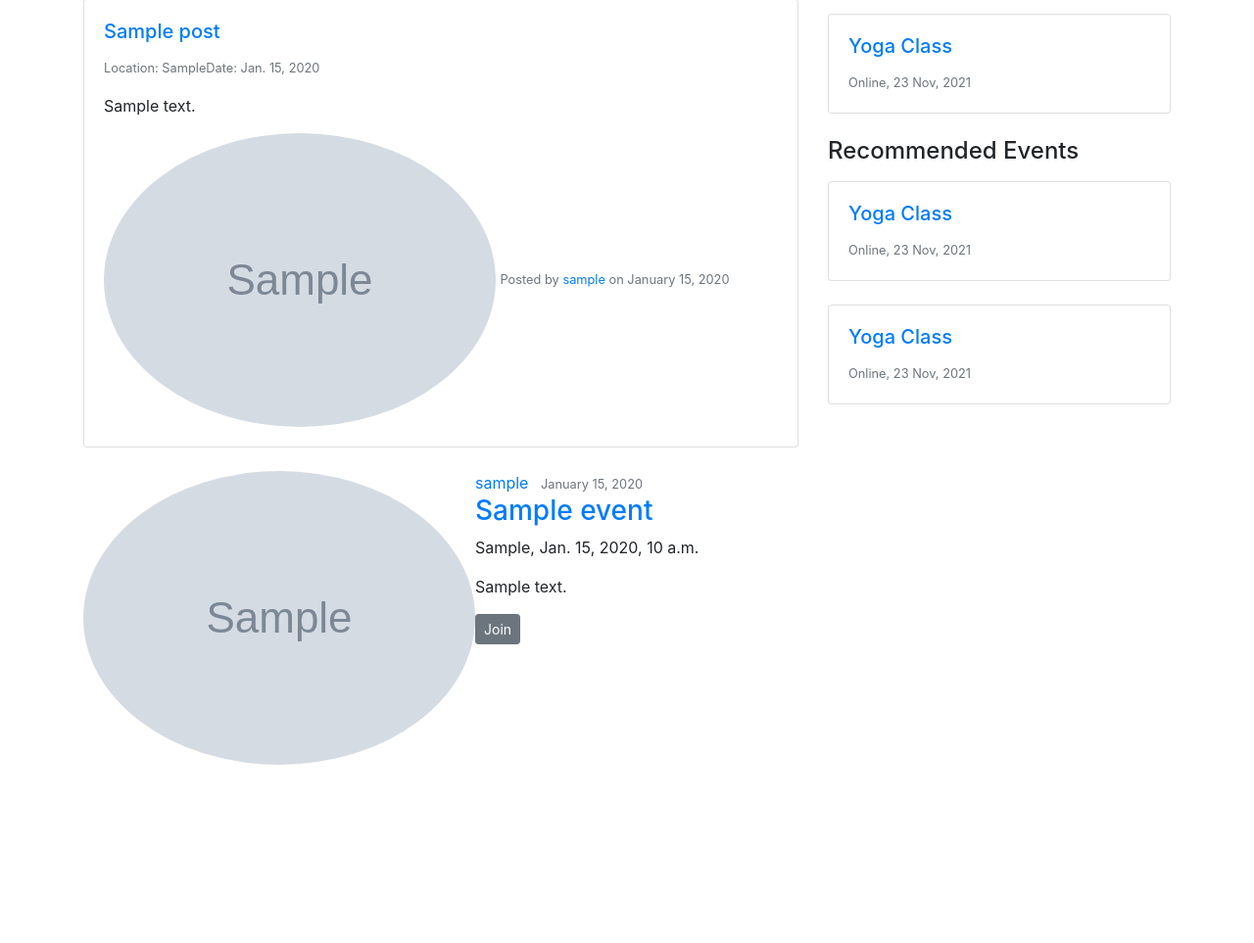
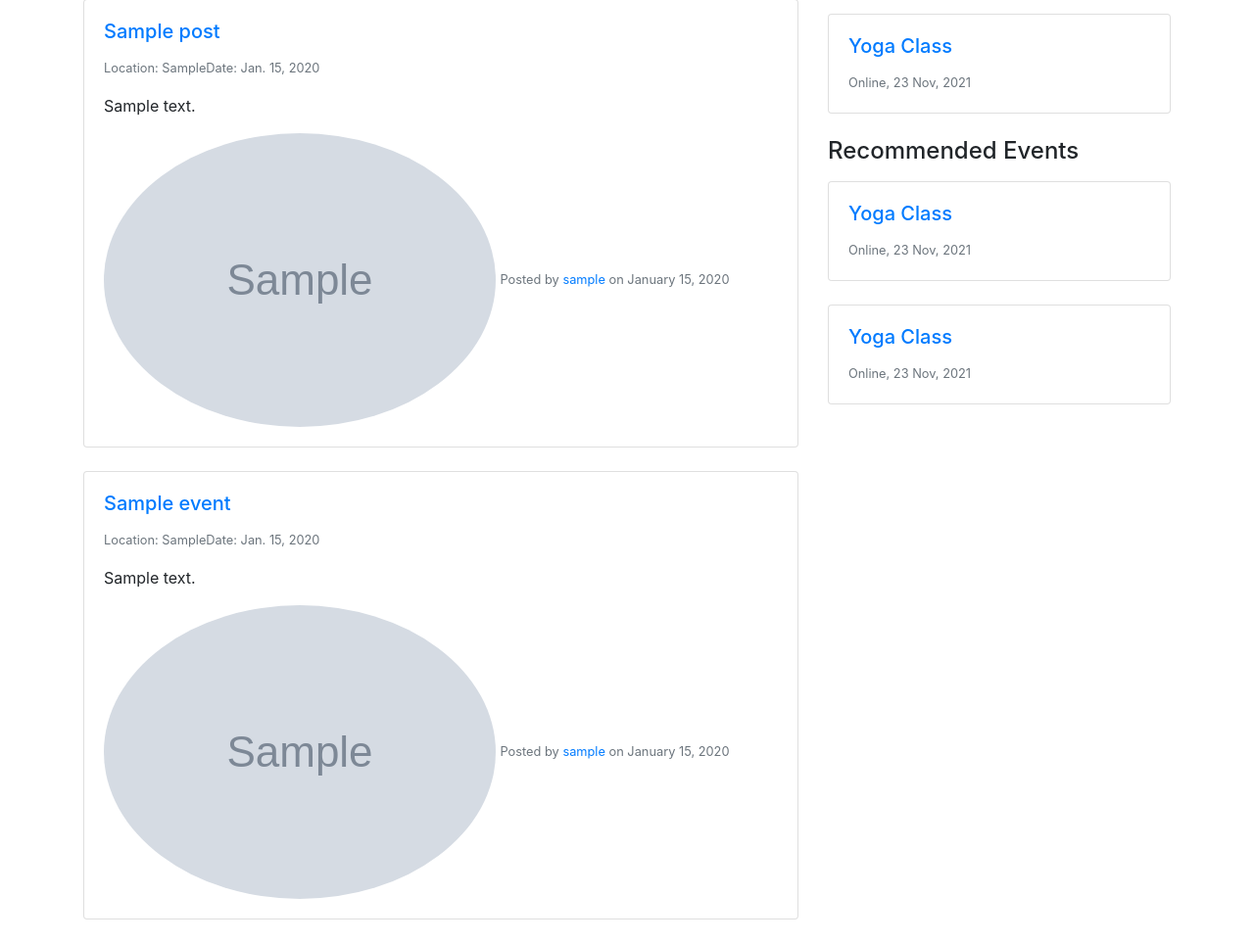
Before and after one commit to ezgisendil/SWE573-WebDevelopmentProject, a Django app: page / in a window 1280 px wide. Shown: the part 483-1446 px from the top of the page at 98% size. Before the commit the page ends 1264 px from the top, so only its background shows below. Run offline with Django 3.2, Linux system fonts and the light colour scheme; tables that the repository leaves empty hold one stand-in row (values such as "Sample post"); grey boxes marked "Sample" are stand-in pictures; some libraries are stand-ins or nearby versions.

Commit message:
event model and card modified

```diff
--- a/service/models.py
+++ b/service/models.py
@@ -97,7 +97,7 @@ class Event(models.Model):
     title = models.CharField(max_length=100, verbose_name='title')
     content = models.TextField(verbose_name='content')
     location = models.CharField(max_length=100, verbose_name='location')
-    date = models.DateTimeField(default='20/12/2021')
+    date = models.DateField(default='20/12/2021')
     date_posted = models.DateTimeField(default=timezone.now)
     author = models.ForeignKey(User, on_delete=models.CASCADE)
     image = models.ImageField(default='defaultpost.jpg', upload_to='post_pics')
@@ -108,7 +108,7 @@ class Event(models.Model):
 
     def get_absolute_url(self):
         #redirect to its own detail page after being created
-        return reverse('post-detail', kwargs={'pk':self.pk})
+        return reverse('event-detail', kwargs={'pk':self.pk})
 
 class Message(models.Model):
     sender = models.ForeignKey(User, on_delete=models.CASCADE, related_name="sent_messages")
--- a/service/templates/service/home.html
+++ b/service/templates/service/home.html
@@ -63,22 +63,37 @@
 
 
 {% for event in events %}
-  <article class="media content-section">
+<div class="card-deck">
+  <div class="card">
+<!--     <img class="card-img-top" src="{{ post.image.url }}" alt="image"> -->
+    <div class="card-body">
+      <h5 class="card-title"><a class="article-title" href="{% url 'event-detail' event.id %}">{{ event.title }}</a></h5>
+      <p class="card-text"><small class="text-muted">Location: {{ event.location }}</small><small class="text-muted">Date: {{ event.date }}</small></p>
+      <!-- <span id="dots">...</span><span id="more"></span>
+      <button onclick="myFunction()" id="myBtn">...</button> -->
+      <p class="card-text">{{ event.content }}</p>
+      <a href="{% url 'user-posts' event.author.username %}"><img class="rounded-circle article-img" src="{{ event.author.profile.image.url }}"></a>
+      <small class="text-muted">Posted by <a href="{% url 'user-posts' event.author.username %}">{{ event.author }}</a>  on {{ event.date_posted | date:"F d, Y"}}</small>
+    </div>
+  </div>
+</div>
+</br>
+<!--   <article class="media content-section">
     <img class="rounded-circle article-img" src="{{ event.author.profile.image.url }}">
     <div class="media-body">
       <div class="article-metadata">
-        <a class="mr-2" href="{% url 'user-events' event.author.username %}">{{ event.author }}</a>
+        <a class="mr-2" href="{% url 'user-posts' event.author.username %}">{{ event.author }}</a>
         <small class="text-muted" >{{ event.date_posted | date:"F d, Y"}}</small>
 
       </div>
-      <h3><a class="article-title" href="{% url 'event-detail' post.id %}">{{ event.title }}</a></h3>
+      <h3><a class="article-title" href="{% url 'event-detail' event.id %}">{{ event.title }}</a></h3>
       <p class="article-content">{{ event.location }}, {{ event.date }}</p>
       <p class="article-content">{{ event.content }}</p>
       <div class="text-secondary">
         <button class="btn btn-secondary btn-sm btn-lg" href="#">Join</button>
       </div>
     </div>
-  </article>
+  </article> -->
 {% endfor %}
 
 <!--Home Page Pagination-->
--- a/service/templates/service/user_posts.html
+++ b/service/templates/service/user_posts.html
@@ -68,15 +68,12 @@
       {% endfor %}
 
       {% for event in events %}
-          <!-- <h1>{{ post.title }}</h1>
-          <p> By {{ author }} on {{ post.date_posted }}</p>
-          <p> {{ post.content }}</p>>-->
         <article class="media content-section">
           <div class="media-body">
             <div class="article-metadata">
               <small class="text-muted">{{ event.date_posted | date:"F d, Y"}}</small>
             </div>
-            <h3><a class="article-title" href="{% url 'post-detail' post.id %}">{{ event.title }}</a></h3>
+            <h3><a class="article-title" href="{% url 'event-detail' event.id %}">{{ event.title }}</a></h3>
             <p class="article-content">{{ event.content }}</p>
             <div class="text-secondary">
               <button class="btn btn-secondary btn-sm btn-lg" href="#">Join</button>
--- a/service/views.py
+++ b/service/views.py
@@ -187,8 +187,8 @@ class EventCreateView(LoginRequiredMixin, CreateView):
 
 class EventUpdateView(LoginRequiredMixin, UserPassesTestMixin, UpdateView):
     model = Event
-    #fields = ['title', 'content','location','date']
-    form_class = EventForm
+    fields = ['image','title', 'content','location','date']
+    #form_class = EventForm
 
     def form_valid(self, form):
         form.instance.author = self.request.user #author of the form
--- a/service_search/settings.py
+++ b/service_search/settings.py
@@ -86,7 +86,7 @@ DATABASES = {
 DATABASES = {
     'default': {
         'ENGINE': 'django.db.backends.postgresql',
-        'NAME': '573',
+        'NAME': '573project',
         # 'NAME': os.environ.get('DB_NAME'),
         'USER': os.environ.get('DB_USER'),
         'PASSWORD': os.environ.get('DB_PASS'),
```
Also changed, not shown: service/migrations/0002_alter_event_date.py (added).
